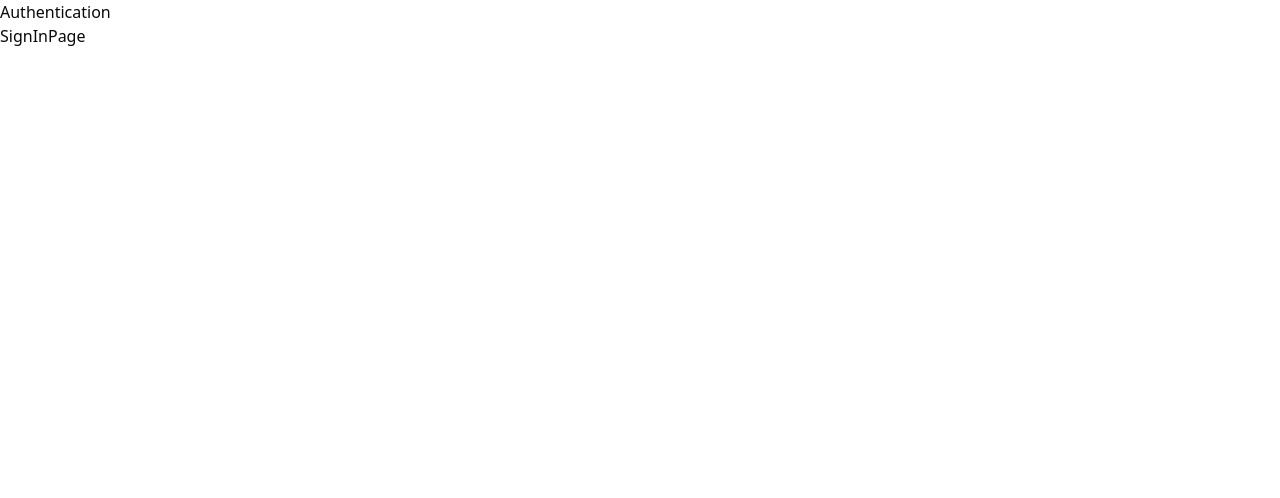
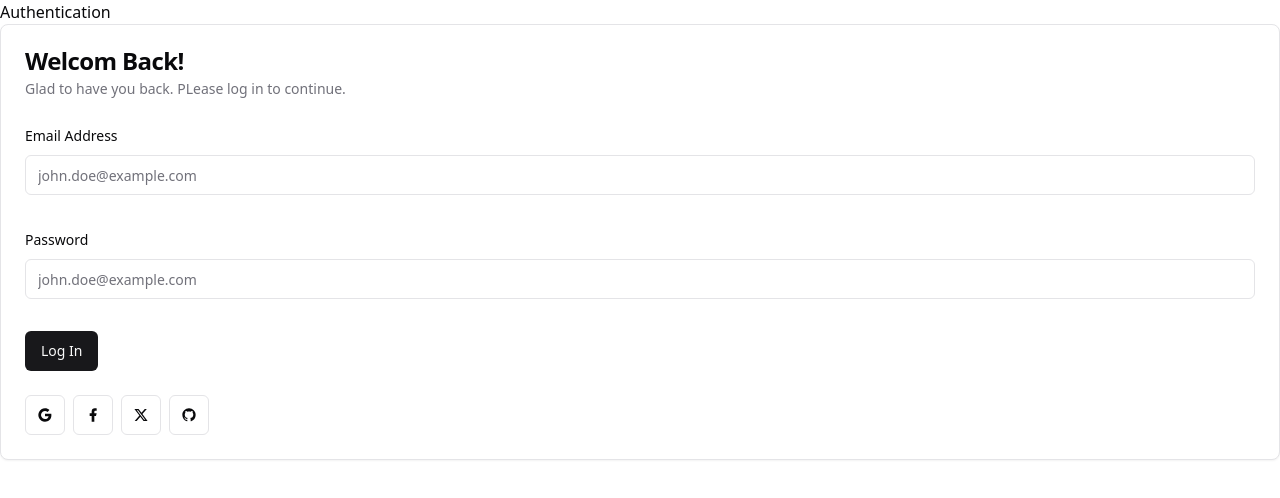
Before and after one commit to eedu7/ByteBlog, a Next.js app in the folder frontend/: page /sign-in in a window 1280 px wide. Shown: the top 498 px of the page. Built offline with nearby package versions, Linux system fonts and the light colour scheme.

Commit message:
MINOR: Added the sign in form to the card and card to the page

```diff
--- a/frontend/src/app/(auth)/sign-in/SignInFormCard.tsx
+++ b/frontend/src/app/(auth)/sign-in/SignInFormCard.tsx
@@ -7,6 +7,7 @@ import {
     CardTitle,
 } from "@/components/ui/card";
 import SocialAuthentication from "@/features/auth/SocialAuthentication";
+import SignInForm from "./SignInForm";
 
 const SignInFormCard = () => {
     return (
@@ -17,7 +18,9 @@ const SignInFormCard = () => {
                     Glad to have you back. PLease log in to continue.
                 </CardDescription>
             </CardHeader>
-            <CardContent>{/* Sign In Form */}</CardContent>
+            <CardContent>
+                <SignInForm />
+            </CardContent>
             <CardFooter>
                 <SocialAuthentication />
             </CardFooter>
--- a/frontend/src/app/(auth)/sign-in/page.tsx
+++ b/frontend/src/app/(auth)/sign-in/page.tsx
@@ -1,5 +1,11 @@
+import SignInFormCard from "./SignInFormCard";
+
 const SignInPage = () => {
-    return <div>SignInPage</div>;
+    return (
+        <div>
+            <SignInFormCard />
+        </div>
+    );
 };
 
 export default SignInPage;
```
